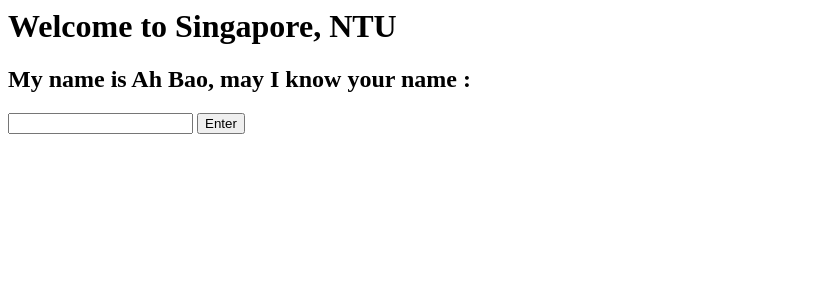
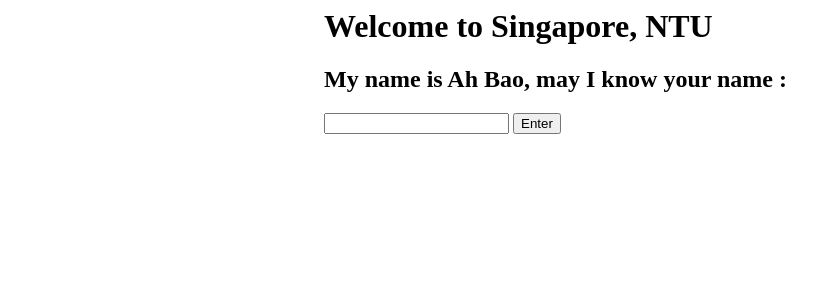
Before and after one commit to Nikkijjj/rpa-Feb-19-2024, a Flask app: page / in a window 1280 px wide. Shown: the top 300 px of the page, without its empty margins (0-840 px from the left). Run offline with Flask 3, Linux system fonts and the light colour scheme.

Commit message:
Update index.html

```diff
--- a/templates/index.html
+++ b/templates/index.html
@@ -1,3 +1,11 @@
+<style>
+.container{width:100%;margin:auto;}
+@media (min-width:600px){.container{width:80%;}}
+@media (min-width:768px){.container{width:60%;}}
+@media (min-width:1024px){.container{width:50%;}}
+</style>
+
+<div class="container">
   <h1>Welcome to Singapore, NTU</h1>
   <form action="/main" method="post">
     <h2>My name is Ah Bao, may I know your name : </h2>
```
Lines whose indentation alone changed are shown as unchanged.
